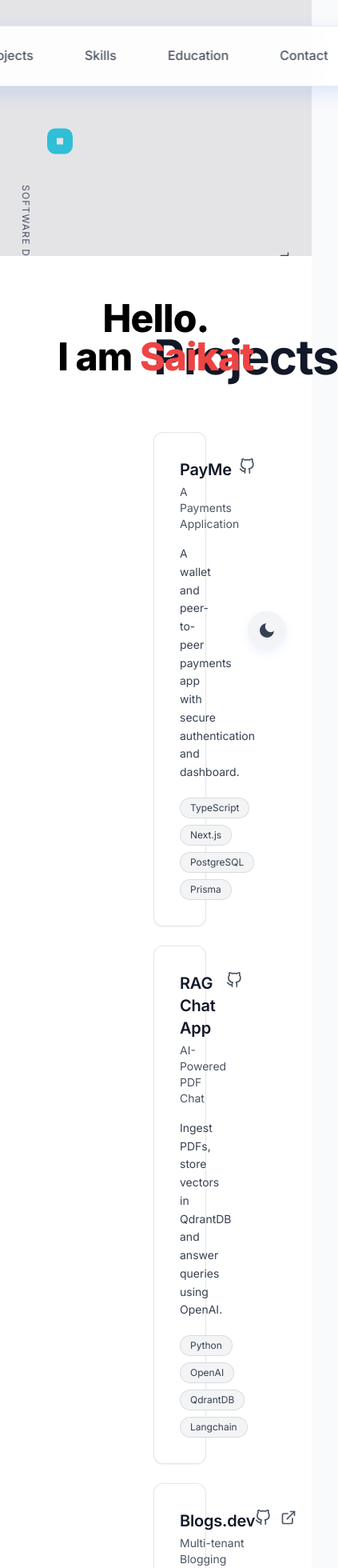
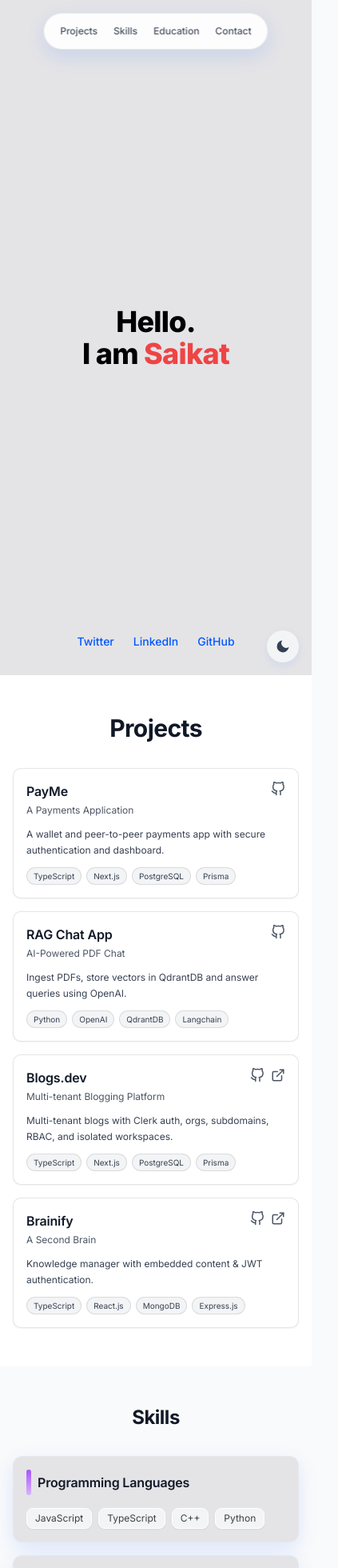
Before and after one commit to SaikatMandal7672/Portfolio-2025, a Next.js app: page / in a window 390 px wide. Shown: the top 1960 px of the page at 80% size, 423 px wide, since content can reach past the window. Built offline with nearby package versions, Linux system fonts and the light colour scheme.

Commit message:
made responsive

```diff
--- a/components/Contact.tsx
+++ b/components/Contact.tsx
@@ -51,37 +51,37 @@ export default function Contact() {
   ]
 
   return (
-    <section id="contact" className="py-xxxl bg-bg-surface dark:bg-[#000000] relative">
+    <section id="contact" className="py-12 sm:py-16 md:py-24 bg-bg-surface dark:bg-[#000000] relative">
       <div className="absolute inset-0 bg-gradient-to-b from-transparent to-primary-500/5 dark:to-purple-500/5 pointer-events-none" />
-      <div className="max-w-[1280px] mx-auto px-8 text-center relative z-10">
-        <h2 className="mb-xl animate-fade-in-up dark:text-white text-4xl md:text-5xl font-bold">Let's Connect</h2>
-        <p className="text-neutral-600 dark:text-neutral-400 text-lg mb-xl max-w-2xl mx-auto animate-fade-in-up" style={{ animationDelay: '100ms' }}>
+      <div className="max-w-[1280px] mx-auto px-4 sm:px-6 md:px-8 text-center relative z-10">
+        <h2 className="mb-6 sm:mb-8 md:mb-12 animate-fade-in-up dark:text-white text-2xl sm:text-3xl md:text-4xl lg:text-5xl font-bold">Let's Connect</h2>
+        <p className="text-neutral-600 dark:text-neutral-400 text-sm sm:text-base md:text-lg mb-8 sm:mb-10 md:mb-12 max-w-2xl mx-auto animate-fade-in-up px-4" style={{ animationDelay: '100ms' }}>
           I'm always open to discussing new projects, creative ideas, or opportunities to be part of your vision.
         </p>
-        <div className="flex justify-center gap-8 mb-xl flex-wrap">
+        <div className="flex justify-center gap-4 sm:gap-6 md:gap-8 mb-8 sm:mb-10 md:mb-12 flex-wrap">
           {contacts.map((contact, idx) => (
             <a
               key={idx}
               href={contact.href}
               target={contact.label !== 'Email' ? '_blank' : undefined}
               rel={contact.label !== 'Email' ? 'noopener noreferrer' : undefined}
-              className="flex flex-col items-center gap-2 group animate-fade-in-up"
+              className="flex flex-col items-center gap-1.5 sm:gap-2 group animate-fade-in-up"
               style={{ animationDelay: `${200 + idx * 100}ms` }}
             >
-              <div className="p-4 bg-neutral-100 dark:bg-[#1A1A1A] rounded-full group-hover:bg-primary-100 dark:group-hover:bg-slate-800/60 group-hover:scale-110 group-hover:-translate-y-2 transition-all duration-300 shadow-md group-hover:shadow-lg border border-neutral-200 dark:border-slate-700">
-                <div className="text-neutral-900 dark:text-neutral-100 group-hover:text-primary-500 dark:group-hover:text-purple-400 transition-colors duration-300">
+              <div className="p-3 sm:p-4 bg-neutral-100 dark:bg-[#1A1A1A] rounded-full group-hover:bg-primary-100 dark:group-hover:bg-slate-800/60 group-hover:scale-110 group-hover:-translate-y-2 transition-all duration-300 shadow-md group-hover:shadow-lg border border-neutral-200 dark:border-slate-700">
+                <div className="text-neutral-900 dark:text-neutral-100 group-hover:text-primary-500 dark:group-hover:text-purple-400 transition-colors duration-300 [&>svg]:w-6 [&>svg]:h-6 sm:[&>svg]:w-8 sm:[&>svg]:h-8">
                   {contact.icon}
                 </div>
               </div>
-              <span className="text-sm text-neutral-600 dark:text-neutral-400 group-hover:text-primary-500 dark:group-hover:text-purple-400 transition-colors duration-300">
+              <span className="text-xs sm:text-sm text-neutral-600 dark:text-neutral-400 group-hover:text-primary-500 dark:group-hover:text-purple-400 transition-colors duration-300">
                 {contact.label}
               </span>
             </a>
           ))}
         </div>
 
-        <footer className="pt-xl border-t border-neutral-300 dark:border-neutral-600 animate-fade-in-up" style={{ animationDelay: '500ms' }}>
-          <p className="text-neutral-600 dark:text-neutral-400 text-sm hover:text-neutral-900 dark:hover:text-neutral-200 transition-colors duration-300">
+        <footer className="pt-6 sm:pt-8 md:pt-12 border-t border-neutral-300 dark:border-neutral-600 animate-fade-in-up" style={{ animationDelay: '500ms' }}>
+          <p className="text-neutral-600 dark:text-neutral-400 text-xs sm:text-sm hover:text-neutral-900 dark:hover:text-neutral-200 transition-colors duration-300">
             © 2025 Saikat Mandal. Built with Next.js & Tailwind CSS.
           </p>
         </footer>
--- a/components/Education.tsx
+++ b/components/Education.tsx
@@ -38,10 +38,10 @@ const child = {
 
 export default function Education() {
   return (
-    <section id="education" className="w-full py-24">
-      <div className="max-w-[900px] mx-auto px-6">
+    <section id="education" className="w-full py-12 sm:py-16 md:py-24">
+      <div className="max-w-[900px] mx-auto px-4 sm:px-6">
 
-        <h2 className="text-4xl font-bold text-center mb-16">Education</h2>
+        <h2 className="text-2xl sm:text-3xl md:text-4xl font-bold text-center mb-8 sm:mb-12 md:mb-16">Education</h2>
 
         {/* Timeline Container */}
         <motion.div
@@ -49,46 +49,33 @@ export default function Education() {
           initial="hidden"
           whileInView="show"
           viewport={{ once: true }}
-          className="relative ml-6 border-l-2 border-white/20"
+          className="relative ml-3 sm:ml-6 border-l-2 border-white/20"
         >
           {education.map((item, index) => (
             <motion.div
               key={index}
               variants={child}
-              className="relative pb-16 group"
+              className="relative pb-8 sm:pb-12 md:pb-16 group"
             >
               {/* Node Dot */}
-              <div className="
-                absolute -left-3 top-0 w-6 h-6 rounded-full
-                bg-gradient-to-br from-purple-400 to-blue-400
-                shadow-[0_0_20px_rgba(120,90,255,0.7)]
-                border-2 border-white
-                z-10
-              " />
+              <div className="absolute -left-2 sm:-left-3 top-0 w-4 sm:w-5 md:w-6 h-4 sm:h-5 md:h-6 rounded-full bg-gradient-to-br from-purple-400 to-blue-400 shadow-[0_0_20px_rgba(120,90,255,0.7)] border-2 border-white z-10" />
 
               {/* Content Card */}
-              <div className="
-                ml-10 p-6 rounded-xl
-                bg-neutral-200 dark:bg-white/5
-                border border-white/10
-                backdrop-blur-xl shadow-lg
-                transition-all duration-300
-                hover:shadow-2xl hover:scale-[1.02]
-              ">
-                <div className="flex items-center justify-between">
-                  <h3 className="text-lg font-semibold text-neutral-900 dark:text-neutral-100 w-[80%]">
+              <div className="ml-6 sm:ml-8 md:ml-10 p-4 sm:p-5 md:p-6 rounded-lg sm:rounded-xl bg-neutral-200 dark:bg-white/5 border border-white/10 backdrop-blur-xl shadow-lg transition-all duration-300 hover:shadow-2xl hover:scale-[1.02]">
+                <div className="flex flex-col sm:flex-row sm:items-start sm:justify-between gap-1 sm:gap-2">
+                  <h3 className="text-sm sm:text-base md:text-lg font-semibold text-neutral-900 dark:text-neutral-100 sm:w-[75%]">
                     {item.degree}
                   </h3>
-                  <span className="text-gray-800 dark:text-gray-300 text-sm whitespace-nowrap">
+                  <span className="text-gray-800 dark:text-gray-300 text-xs sm:text-sm whitespace-nowrap">
                     {item.year}
                   </span>
                 </div>
 
-                <p className="text-gray-400 text-sm mt-1">
+                <p className="text-gray-400 text-xs sm:text-sm mt-1">
                   {item.institute}
                 </p>
 
-                <p className="text-gray-600 dark:text-gray-300 font-medium mt-3">
+                <p className="text-gray-600 dark:text-gray-300 text-sm sm:text-base font-medium mt-2 sm:mt-3">
                   {item.grade}
                 </p>
               </div>
--- a/components/Hero.tsx
+++ b/components/Hero.tsx
@@ -18,64 +18,63 @@ export default function Hero() {
       >
         {/* Background gradient orbs */}
 
-        <section className="relative min-h-screen flex items-center justify-center bg-zinc-200 dark:[background-image:radial-gradient(ellipse_at_left_top,_#1e293b_20%,_#0f172a_60%,_#000000_100%)] transition-colors duration-300 overflow-hidden px-6
-    ">
+        <section className="relative min-h-screen flex items-center justify-center bg-zinc-200 dark:[background-image:radial-gradient(ellipse_at_left_top,_#1e293b_20%,_#0f172a_60%,_#000000_100%)] transition-colors duration-300 overflow-hidden px-4 sm:px-6">
 
-          {/* Floating Shapes */}
+          {/* Floating Shapes - Hidden on mobile */}
           <motion.div
-            className="absolute w-8 h-8 rounded-lg  border-[12px] border-cyan-500/80 dark:border-cyan-400"
+            className="hidden sm:block absolute w-6 md:w-8 h-6 md:h-8 rounded-lg border-[8px] md:border-[12px] border-cyan-500/80 dark:border-cyan-400"
             animate={{ y: [0, -20, 0] }}
             transition={{ repeat: Infinity, duration: 4 }}
-            style={{ top: "20%", left: "15%" }}
+            style={{ top: "20%", left: "10%" }}
           />
 
           <motion.div
-            className="absolute w-5 h-5 rounded-md border-8 border-lime-300 dark:border-neon"
+            className="hidden sm:block absolute w-4 md:w-5 h-4 md:h-5 rounded-md border-[6px] md:border-8 border-lime-300 dark:border-neon"
             animate={{ y: [0, 15, 0] }}
             transition={{ repeat: Infinity, duration: 5 }}
-            style={{ top: "40%", right: "20%" }}
+            style={{ top: "40%", right: "10%" }}
           />
 
-          {/* Large Background Text */}
+          {/* Large Background Text - Hidden on mobile */}
           <motion.h1
             initial={{ opacity: 0, scale: 1.1 }}
             animate={{ opacity: 0.075, scale: 1 }}
             transition={{ duration: 1.8 }}
-            className="absolute text-[20vw] font-bold tracking-tight text-black dark:text-white pointer-events-none select-none flex justify-center items-center"
+            className="hidden sm:flex absolute text-[20vw] font-bold tracking-tight text-black dark:text-white pointer-events-none select-none justify-center items-center"
             style={{ opacity: 0.04 }}
           >
             DEVELOP<span className="text-red-500 dark:text-red-100 opacity-100">.</span>
           </motion.h1>
 
-          {/* Side Text */}
+          {/* Side Text - Hidden on mobile */}
           <motion.div
             initial={{ x: -40, opacity: 0 }}
             animate={{ x: 0, opacity: 1 }}
             transition={{ duration: 1 }}
-            className="absolute left-6 rotate-180 [writing-mode:vertical-lr] text-xs uppercase tracking-widest text-neutral-600 dark:text-neutral-400"
+            className="hidden md:block absolute left-4 lg:left-6 rotate-180 [writing-mode:vertical-lr] text-[10px] lg:text-xs uppercase tracking-widest text-neutral-600 dark:text-neutral-400"
           >
-            SOFTWARE DEVELoPER and ENGINEER BASED   IN INDIA
+            SOFTWARE DEVELoPER and ENGINEER BASED IN INDIA
           </motion.div>
 
-          {/* Socials Right */}
+          {/* Socials Right - Hidden on mobile */}
           <motion.div
             initial={{ x: 40, opacity: 0 }}
             animate={{ x: 0, opacity: 1 }}
             transition={{ duration: 1 }}
-            className="absolute right-6 flex  gap-4 rotate-180 [writing-mode:vertical-lr] text-sm  text-neutral-700 dark:text-neutral-300"
+            className="hidden md:flex absolute right-4 lg:right-6 gap-3 lg:gap-4 rotate-180 [writing-mode:vertical-lr] text-xs lg:text-sm text-neutral-700 dark:text-neutral-300"
           >
             <a href="https://x.com/SaikatM88157644" target="_blank" className="text-neutral-700 dark:text-neutral-200 hover:text-neutral-500 dark:hover:text-neutral-500">TWITTER</a>
-            <a href="https://www.linkedin.com/in/saikatmandal29/"  target="_blank" className="text-neutral-700 dark:text-neutral-200 hover:text-neutral-500 dark:hover:text-neutral-500">LINKEDIN</a>
+            <a href="https://www.linkedin.com/in/saikatmandal29/" target="_blank" className="text-neutral-700 dark:text-neutral-200 hover:text-neutral-500 dark:hover:text-neutral-500">LINKEDIN</a>
             <a href="https://www.github.com/SaikatMandal7672" target="_blank" className="text-neutral-700 dark:text-neutral-200 hover:text-neutral-500 dark:hover:text-neutral-500">GITHUB</a>
           </motion.div>
 
           {/* Main Hero Text */}
-          <div className= {`relative z-10 text-center`}>
+          <div className="relative z-20 text-center px-4">
             <motion.h2
               initial={{ y: 30, opacity: 0 }}
               animate={{ y: 0, opacity: 1 }}
               transition={{ duration: 0.8 }}
-              className="text-5xl sm:text-7xl font-extrabold text-black dark:text-white"
+              className="text-4xl sm:text-5xl md:text-6xl lg:text-7xl font-extrabold text-black dark:text-white"
             >
               Hello.
             </motion.h2>
@@ -84,11 +83,23 @@ export default function Hero() {
               initial={{ y: 30, opacity: 0 }}
               animate={{ y: 0, opacity: 1 }}
               transition={{ delay: 0.15, duration: 0.8 }}
-              className="text-5xl sm:text-7xl font-extrabold text-black dark:text-white"
+              className="text-4xl sm:text-5xl md:text-6xl lg:text-7xl font-extrabold text-black dark:text-white"
             >
               I am <span className="text-red-500 dark:text-red-400">Saikat</span>
             </motion.h2>
           </div>
+
+          {/* Mobile Social Links */}
+          <motion.div
+            initial={{ y: 40, opacity: 0 }}
+            animate={{ y: 0, opacity: 1 }}
+            transition={{ delay: 0.3, duration: 0.8 }}
+            className="md:hidden absolute bottom-8 flex gap-6 text-sm text-neutral-700 dark:text-neutral-300 z-20"
+          >
+            <a href="https://x.com/SaikatM88157644" target="_blank" className="hover:text-neutral-500">Twitter</a>
+            <a href="https://www.linkedin.com/in/saikatmandal29/" target="_blank" className="hover:text-neutral-500">LinkedIn</a>
+            <a href="https://www.github.com/SaikatMandal7672" target="_blank" className="hover:text-neutral-500">GitHub</a>
+          </motion.div>
         </section>
 
 
--- a/components/Navigation.tsx
+++ b/components/Navigation.tsx
@@ -56,13 +56,13 @@ export default function Navigation() {
   ]
 
   return (
-    <nav className="fixed top-8 left-1/2 -translate-x-1/2 z-50 backdrop-blur-xl bg-white/90 dark:bg-[#1A1A1A]/30 border border-neutral-300/50 dark:border-slate-700 rounded-full px-8 py-4 shadow-lg hover:shadow-2xl transition-all duration-300">
-      <ul className="flex gap-8">
+    <nav className="fixed top-4 sm:top-8 left-1/2 -translate-x-1/2 z-50 backdrop-blur-xl bg-white/90 dark:bg-[#1A1A1A]/30 border border-neutral-300/50 dark:border-slate-700 rounded-full px-3 sm:px-6 md:px-8 py-2 sm:py-3 md:py-4 shadow-lg hover:shadow-2xl transition-all duration-300 max-w-[95vw]">
+      <ul className="flex gap-1 sm:gap-4 md:gap-8">
         {navItems.map((item, idx) => (
           <li key={item.id} style={{ animationDelay: `${idx * 50}ms` }} className="animate-fade-in">
             <button
               onClick={() => scrollToSection(item.id)}
-              className={`relative px-4 py-2 rounded-full font-medium transition-all duration-300 overflow-hidden group ${
+              className={`relative px-2 sm:px-3 md:px-4 py-1.5 sm:py-2 rounded-full text-xs sm:text-sm md:text-base font-medium transition-all duration-300 overflow-hidden group ${
                 activeSection === item.id
                   ? 'text-primary-500 bg-primary-100 dark:bg-slate-800/60 dark:text-purple-300'
                   : 'text-neutral-600 dark:text-neutral-400 hover:text-neutral-900 dark:hover:text-neutral-100'
--- a/components/Projects.tsx
+++ b/components/Projects.tsx
@@ -55,9 +55,9 @@ const staggerItem = {
 
 export default function Projects() {
   return (
-    <section id="projects" className="py-xxxl relative bg-bg-surface dark:bg-[#04030b]">
-      <div className="max-w-[1280px] mx-auto px-48">
-        <h2 className="text-6xl font-bold text-center mb-16">Projects</h2>
+    <section id="projects" className="py-12 sm:py-16 md:py-24 relative bg-bg-surface dark:bg-[#04030b]">
+      <div className="max-w-[1280px] mx-auto px-4 sm:px-8 md:px-16 lg:px-24 xl:px-48">
+        <h2 className="text-3xl sm:text-4xl md:text-5xl lg:text-6xl font-bold text-center mb-8 sm:mb-12 md:mb-16">Projects</h2>
 
         {/* Perfect Editorial Grid */}
         <motion.div
@@ -65,10 +65,7 @@ export default function Projects() {
           initial="hidden"
           whileInView="show"
           viewport={{ once: true }}
-          className="
-            grid grid-cols-1 md:grid-cols-2
-            gap-6
-          "
+          className="grid grid-cols-1 md:grid-cols-2 gap-4 sm:gap-6"
         >
           {projects.map((proj, index) => (
             <motion.div
@@ -76,52 +73,42 @@ export default function Projects() {
               variants={staggerItem}
               whileHover={{ scale: 1.01 }}
               transition={{ type: "spring", stiffness: 140, damping: 12 }}
-              className="
-                border border-black/10 dark:border-white/20
-                rounded-xl p-8
-                bg-white dark:bg-zinc-950
-                shadow-sm
-                hover:shadow-lg
-                transition-all duration-300 group
-              "
+              className="border border-black/10 dark:border-white/20 rounded-lg sm:rounded-xl p-4 sm:p-6 md:p-8 bg-white dark:bg-zinc-950 shadow-sm hover:shadow-lg transition-all duration-300 group"
             >
               {/* Title Row */}
-              <div className="flex items-start justify-between">
-                <div>
-                  <h3 className="text-xl font-semibold dark:text-white group-hover:text-cyan-700">
+              <div className="flex items-start justify-between gap-3">
+                <div className="flex-1 min-w-0">
+                  <h3 className="text-base sm:text-lg md:text-xl font-semibold dark:text-white group-hover:text-cyan-700 truncate">
                     {proj.title}
                   </h3>
-                  <p className="text-sm text-gray-600 dark:text-gray-400 mt-1">
+                  <p className="text-xs sm:text-sm text-gray-600 dark:text-gray-400 mt-1">
                     {proj.subtitle}
                   </p>
                 </div>
 
-                <div className="flex gap-3 text-gray-700 dark:text-gray-200">
-                  <a href={proj.github} target="_blank" rel="noopener noreferrer" className="text-gray-600 dark:text-gray-100"  >
-                    <FiGithub size={20} />
+                <div className="flex gap-2 sm:gap-3 text-gray-700 dark:text-gray-200 flex-shrink-0">
+                  <a href={proj.github} target="_blank" rel="noopener noreferrer" className="text-gray-600 dark:text-gray-100 hover:text-cyan-600 transition-colors">
+                    <FiGithub size={18} className="sm:w-5 sm:h-5" />
                   </a>
-                  {proj.live && <a href={proj.live} target="_blank" rel="noopener noreferrer "  className="text-gray-600 dark:text-gray-100">
-                    <FiExternalLink size={20} />
-                  </a>}
+                  {proj.live && (
+                    <a href={proj.live} target="_blank" rel="noopener noreferrer" className="text-gray-600 dark:text-gray-100 hover:text-cyan-600 transition-colors">
+                      <FiExternalLink size={18} className="sm:w-5 sm:h-5" />
+                    </a>
+                  )}
                 </div>
               </div>
 
               {/* Description */}
-              <p className="text-gray-700 dark:text-gray-300 text-sm leading-relaxed mt-4">
+              <p className="text-gray-700 dark:text-gray-300 text-xs sm:text-sm leading-relaxed mt-3 sm:mt-4">
                 {proj.desc}
               </p>
 
               {/* Tags */}
-              <div className="flex flex-wrap gap-2 mt-5">
+              <div className="flex flex-wrap gap-1.5 sm:gap-2 mt-3 sm:mt-5">
                 {proj.tags.map((t, i) => (
                   <span
                     key={i}
-                    className="
-                      px-3 py-1 text-xs rounded-full
-                      bg-gray-100 dark:bg-white/10
-                      border border-black/10 dark:border-white/10
-                      text-gray-700 dark:text-gray-200
-                    "
+                    className="px-2 sm:px-3 py-0.5 sm:py-1 text-[10px] sm:text-xs rounded-full bg-gray-100 dark:bg-white/10 border border-black/10 dark:border-white/10 text-gray-700 dark:text-gray-200"
                   >
                     {t}
                   </span>
--- a/components/Skills.tsx
+++ b/components/Skills.tsx
@@ -40,19 +40,16 @@ const child = {
 
 export default function Skills() {
   return (
-    <section id="skills" className="w-full py-24">
-      <div className="max-w-[1280px] mx-auto px-48">
-        <h2 className="text-4xl font-bold text-center mb-16">Skills</h2>
+    <section id="skills" className="w-full py-12 sm:py-16 md:py-24">
+      <div className="max-w-[1280px] mx-auto px-4 sm:px-8 md:px-16 lg:px-24 xl:px-48">
+        <h2 className="text-2xl sm:text-3xl md:text-4xl font-bold text-center mb-8 sm:mb-12 md:mb-16">Skills</h2>
 
         <motion.div
           variants={parent}
           initial="hidden"
           whileInView="show"
           viewport={{ once: true }}
-          className="
-            grid grid-cols-1 md:grid-cols-2
-            gap-8
-          "
+          className="grid grid-cols-1 md:grid-cols-2 gap-4 sm:gap-6 md:gap-8"
         >
           {skills.map((skill, idx) => (
             <motion.div
@@ -60,39 +57,25 @@ export default function Skills() {
               variants={child}
               whileHover={{ scale: 1.02 }}
               transition={{ type: "spring", stiffness: 140, damping: 14 }}
-              className="
-                p-8 rounded-2xl
-                bg-zinc-200 dark:bg-white/5
-                border border-white/10
-                backdrop-blur-xl
-                shadow-lg
-                transition-all
-              "
+              className="p-4 sm:p-6 md:p-8 rounded-xl sm:rounded-2xl bg-zinc-200 dark:bg-white/5 border border-white/10 backdrop-blur-xl shadow-lg transition-all"
             >
               {/* Title + Accent Bar */}
-              <div className="mb-6 flex items-center gap-3">
+              <div className="mb-4 sm:mb-6 flex items-center gap-2 sm:gap-3">
                 <motion.div
-                  className={`w-2 h-10 rounded-full bg-gradient-to-b ${skill.color}`}
+                  className={`w-1.5 sm:w-2 h-8 sm:h-10 rounded-full bg-gradient-to-b ${skill.color}`}
                 />
 
-                <h3 className="text-xl font-semibold text-neutral-900 dark:text-neutral-100 ">
+                <h3 className="text-base sm:text-lg md:text-xl font-semibold text-neutral-900 dark:text-neutral-100">
                   {skill.title}
                 </h3>
               </div>
 
               {/* Items */}
-              <div className="flex flex-wrap gap-3">
+              <div className="flex flex-wrap gap-2 sm:gap-3">
                 {skill.items.map((item, i) => (
                   <span
                     key={i}
-                    className="
-                      px-4 py-1.5 text-sm
-                      rounded-lg
-                      bg-neutral-100 dark:bg-white/10
-                      border border-white dark:border-white/10
-                      text-neutral-700 dark:text-neutral-100
-                      shadow-sm
-                    "
+                    className="px-2.5 sm:px-4 py-1 sm:py-1.5 text-xs sm:text-sm rounded-md sm:rounded-lg bg-neutral-100 dark:bg-white/10 border border-white dark:border-white/10 text-neutral-700 dark:text-neutral-100 shadow-sm"
                   >
                     {item}
                   </span>
--- a/components/ThemeToggle.tsx
+++ b/components/ThemeToggle.tsx
@@ -36,12 +36,12 @@ export default function ThemeToggle() {
   return (
     <button
       onClick={toggleTheme}
-      className="fixed bottom-8 right-8 z-40 p-3 rounded-full bg-neutral-100 dark:bg-[#1A1A1A] shadow-md hover:shadow-lg transition-all duration-300 group hover:scale-110 dark:border dark:border-slate-700"
+      className="fixed bottom-4 right-4 sm:bottom-6 sm:right-6 md:bottom-8 md:right-8 z-40 p-2.5 sm:p-3 rounded-full bg-neutral-100 dark:bg-[#1A1A1A] shadow-md hover:shadow-lg transition-all duration-300 group hover:scale-110 dark:border dark:border-slate-700"
       aria-label="Toggle dark mode"
     >
       {isDark ? (
         <svg
-          className="w-6 h-6 text-yellow-500 group-hover:rotate-12 transition-transform duration-300"
+          className="w-5 h-5 sm:w-6 sm:h-6 text-yellow-500 group-hover:rotate-12 transition-transform duration-300"
           fill="currentColor"
           viewBox="0 0 24 24"
           xmlns="http://www.w3.org/2000/svg"
@@ -50,7 +50,7 @@ export default function ThemeToggle() {
         </svg>
       ) : (
         <svg
-          className="w-6 h-6 text-slate-700 group-hover:rotate-12 transition-transform duration-300"
+          className="w-5 h-5 sm:w-6 sm:h-6 text-slate-700 group-hover:rotate-12 transition-transform duration-300"
           fill="currentColor"
           viewBox="0 0 24 24"
           xmlns="http://www.w3.org/2000/svg"
--- a/components/ui/background-lines.tsx
+++ b/components/ui/background-lines.tsx
@@ -17,7 +17,7 @@ export const BackgroundLines = ({
   return (
     <div
       className={cn(
-        "h-[20rem] md:h-screen w-full bg-white dark:bg-black",
+        "min-h-screen w-full bg-white dark:bg-black",
         className
       )}
     >
```
Also changed, not shown: 1 other file (tests, documents, lock files or other folders).
